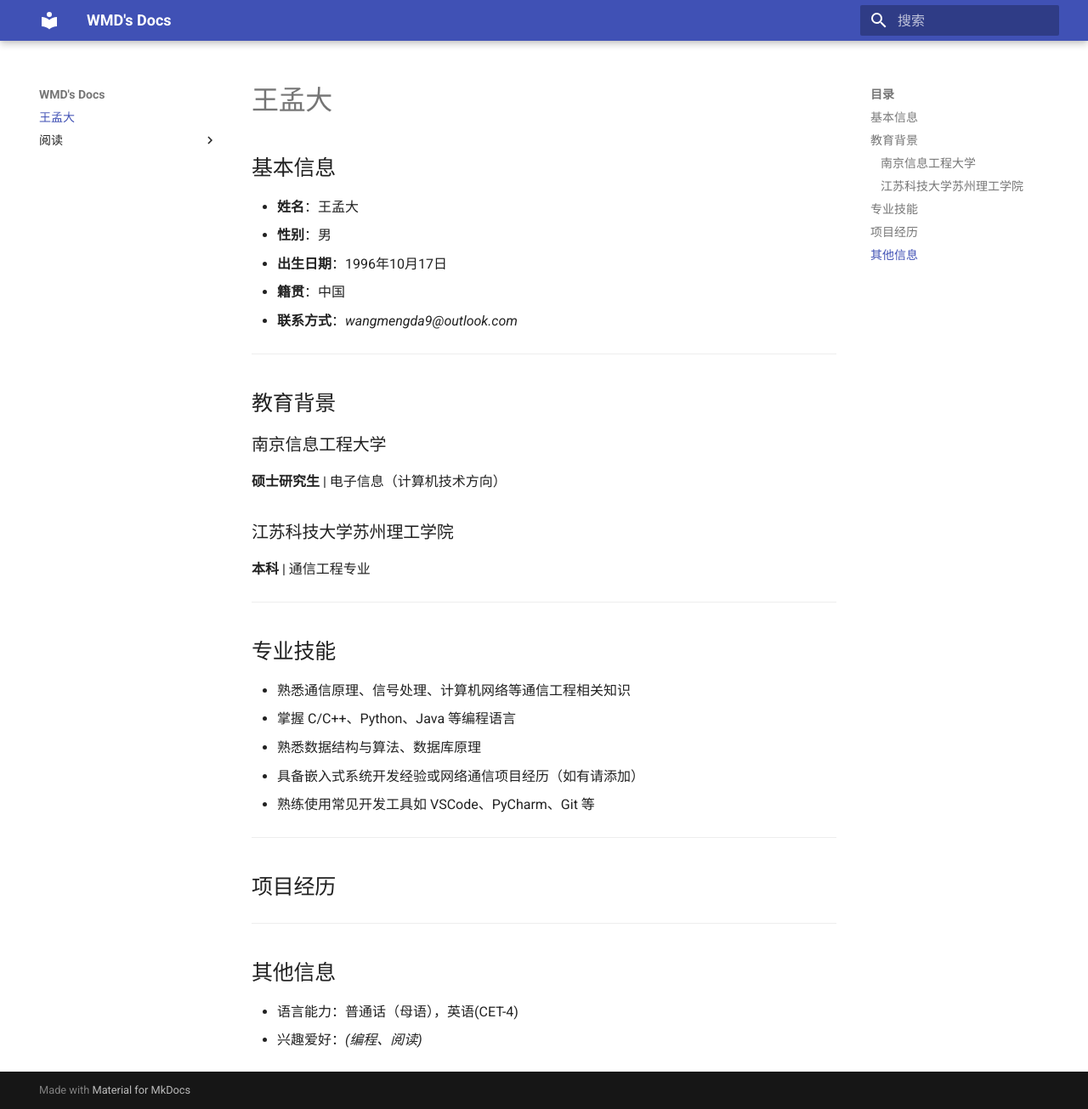
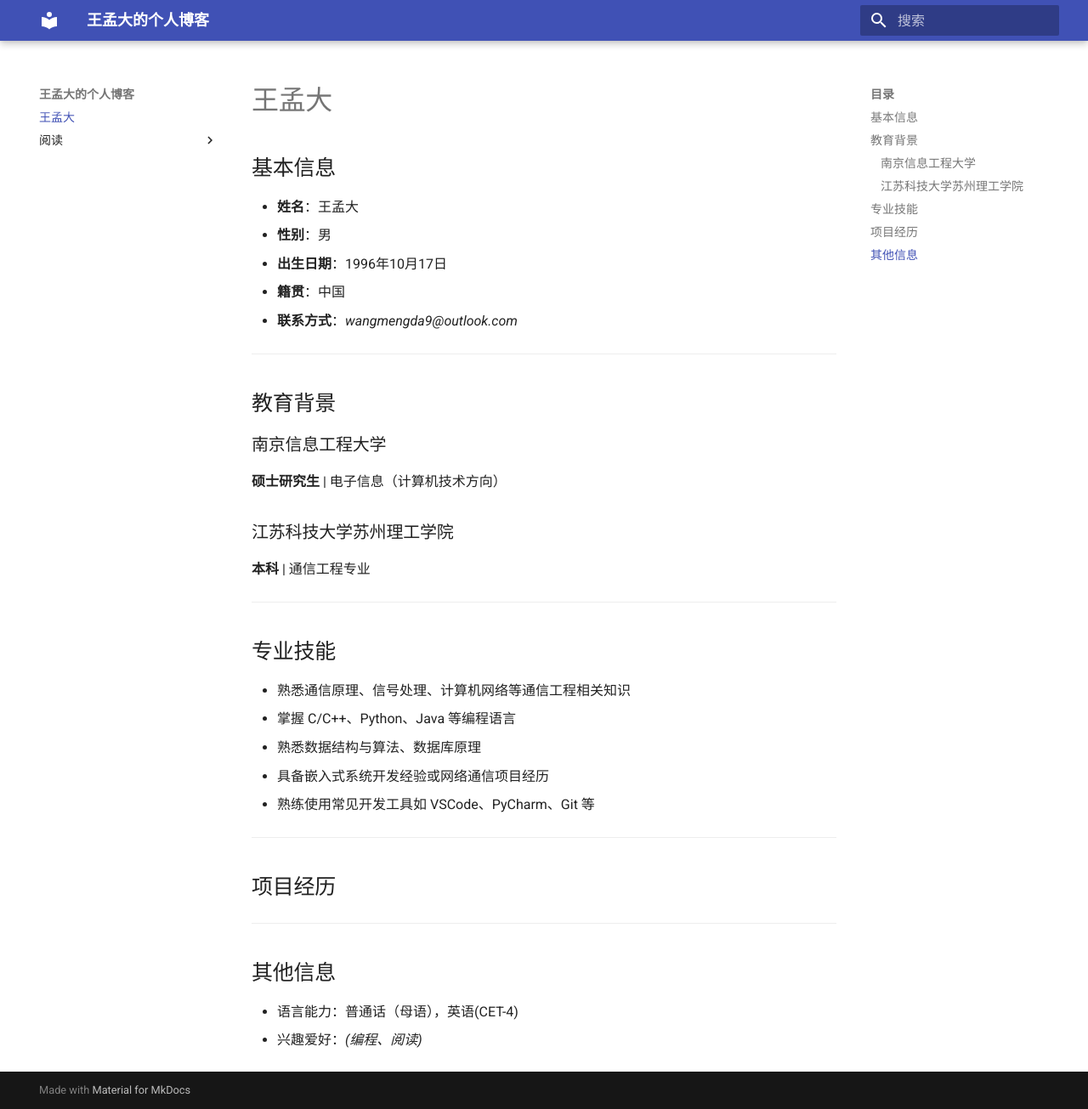
Before and after one commit to wangmengda9/wangmengda9.github.io, an MkDocs documentation site: the page built from docs/index.md, in a window 1280 px wide and 1305 px high. Shown: the whole window at 85% size. Built offline with MkDocs 1.6.1 and Material for MkDocs 9.7.7, drawn with Linux system fonts in a browser that asks for light colours.

Commit message:
修改一些相关信息

```diff
--- a/docs/index.md
+++ b/docs/index.md
@@ -26,7 +26,7 @@
 - 熟悉通信原理、信号处理、计算机网络等通信工程相关知识
 - 掌握 C/C++、Python、Java 等编程语言
 - 熟悉数据结构与算法、数据库原理
-- 具备嵌入式系统开发经验或网络通信项目经历（如有请添加）
+- 具备嵌入式系统开发经验或网络通信项目经历
 - 熟练使用常见开发工具如 VSCode、PyCharm、Git 等
 
 ---
--- a/mkdocs.yml
+++ b/mkdocs.yml
@@ -1,4 +1,4 @@
-site_name: WMD's Docs
+site_name: 王孟大的个人博客
 site_url: https://wangmengda9.github.io
 theme:
   name: material
```
